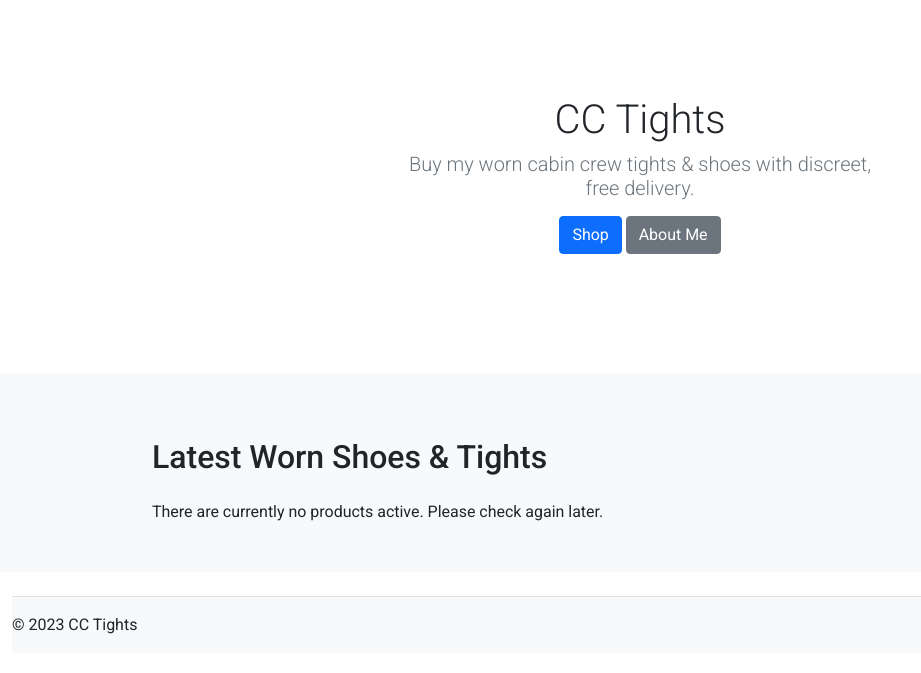
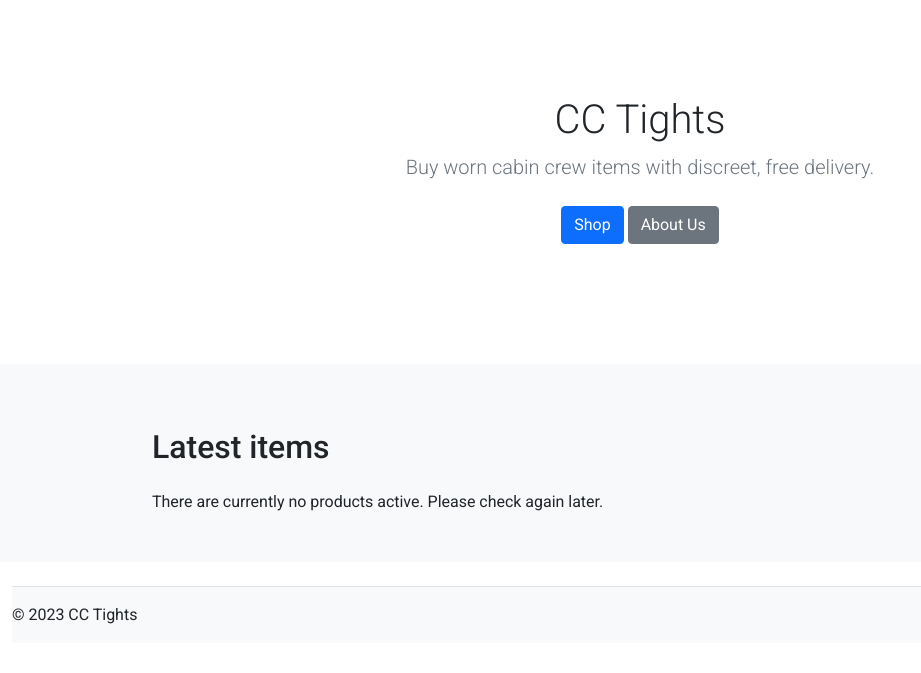
Before and after one commit to billhurt/neonlorry, a Django app: page / in a window 1280 px wide. Shown: the part 76-749 px from the top of the page, without its empty margins (0-921 px from the left). Run offline with Django 4.2, Linux system fonts and the light colour scheme; data that the repository does not hold is empty; some libraries are stand-ins or nearby versions.

Commit message:
Update index.html

```diff
--- a/templates/store/index.html
+++ b/templates/store/index.html
@@ -5,10 +5,10 @@
   <div class="row py-lg-5">
     <div class="col-lg-6 col-md-8 mx-auto">
       <h1 class="fw-light">CC Tights</h1>
-      <h2 class="lead text-muted">Buy my worn cabin crew tights & shoes with discreet, free delivery.</h2>
+      <p class="lead text-muted">Buy worn cabin crew items with discreet, free delivery.</p>
       <p>
         <a href="{% url 'store:shop' %}" class="btn btn-primary my-2">Shop</a>
-        <a href="{% url 'store:about' %}" class="btn btn-secondary my-2">About Me</a>
+        <a href="{% url 'store:about' %}" class="btn btn-secondary my-2">About Us</a>
       </p>
     </div>
   </div>
@@ -16,7 +16,8 @@
 
 <div class="album py-5 bg-light">
   <div class="container">
-    <h2 class="py-3">Latest Worn Shoes & Tights</h2>
+    <h2 class="py-3">Latest items</h2>
+
     <div class="row row-cols-1 row-cols-sm-2 row-cols-md-3 g-3">
       {% if not latest_products %}
       <div class="col-12">There are currently no products active. Please check again later.</div>
@@ -37,10 +38,13 @@
                 <a href="{{ product.get_absolute_url }}" class="text-dark text-decoration-none"><button type="button"
                     class="btn btn-sm btn-outline-secondary">View</button></a>
                 {% if product.qty_available %}
-                <button type="button" class="btn btn-sm btn-outline-primary add-button" data-index="{{product.id}}">Add
-                  to Basket</button>
+                <div>
+                    <button type="button" class="btn btn-sm btn-outline-primary add-button" data-index="{{product.id}}">Add
+                    to Basket</button>
+                </div>
+                <span class="text-muted px-2">£{{ product.price }}</span>
                   {% else %}
-                  &nbsp;
+                  <p class='text-muted px-2'>Out of stock.</p>
                   {% endif %}
               </div>
             </div>
```
